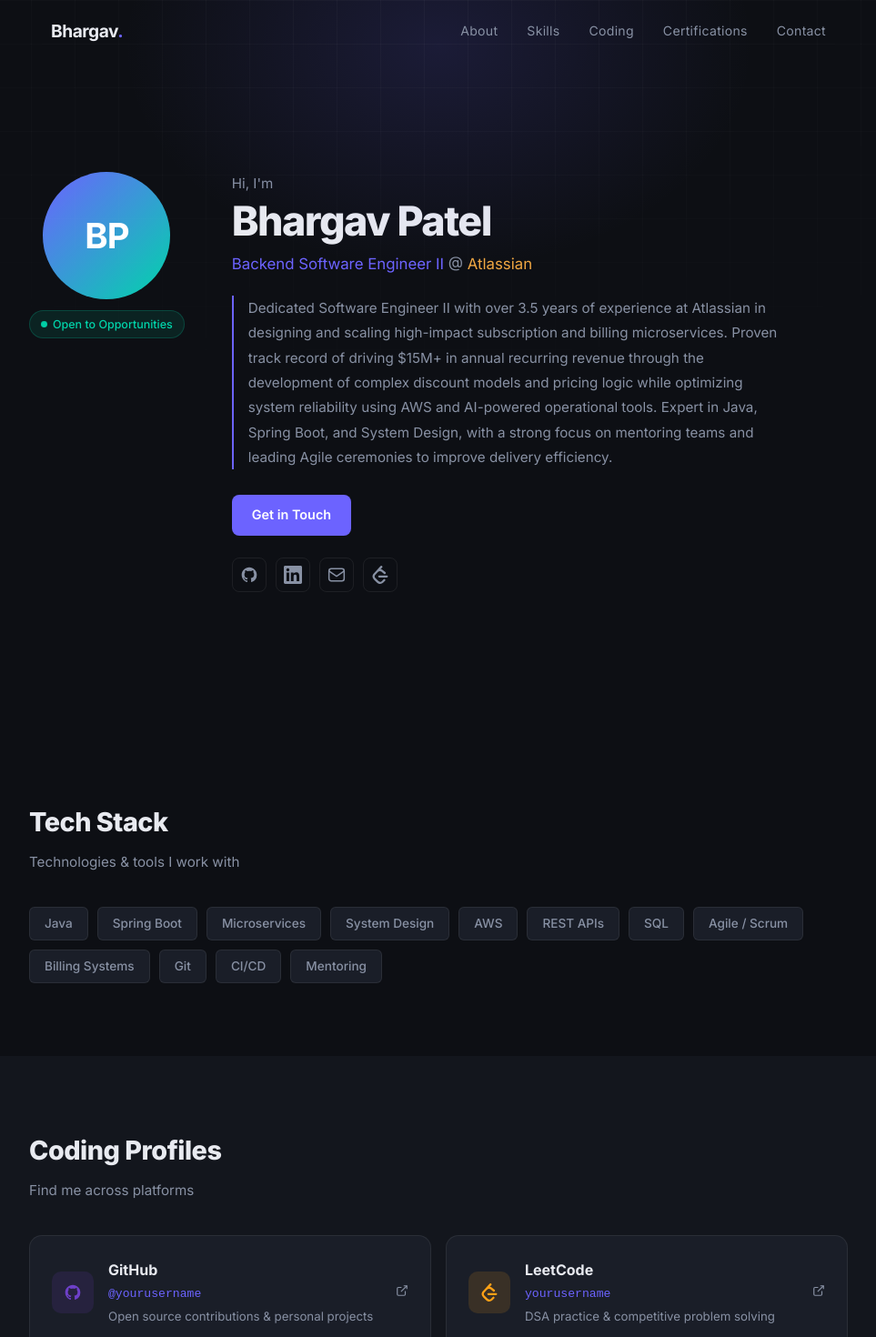
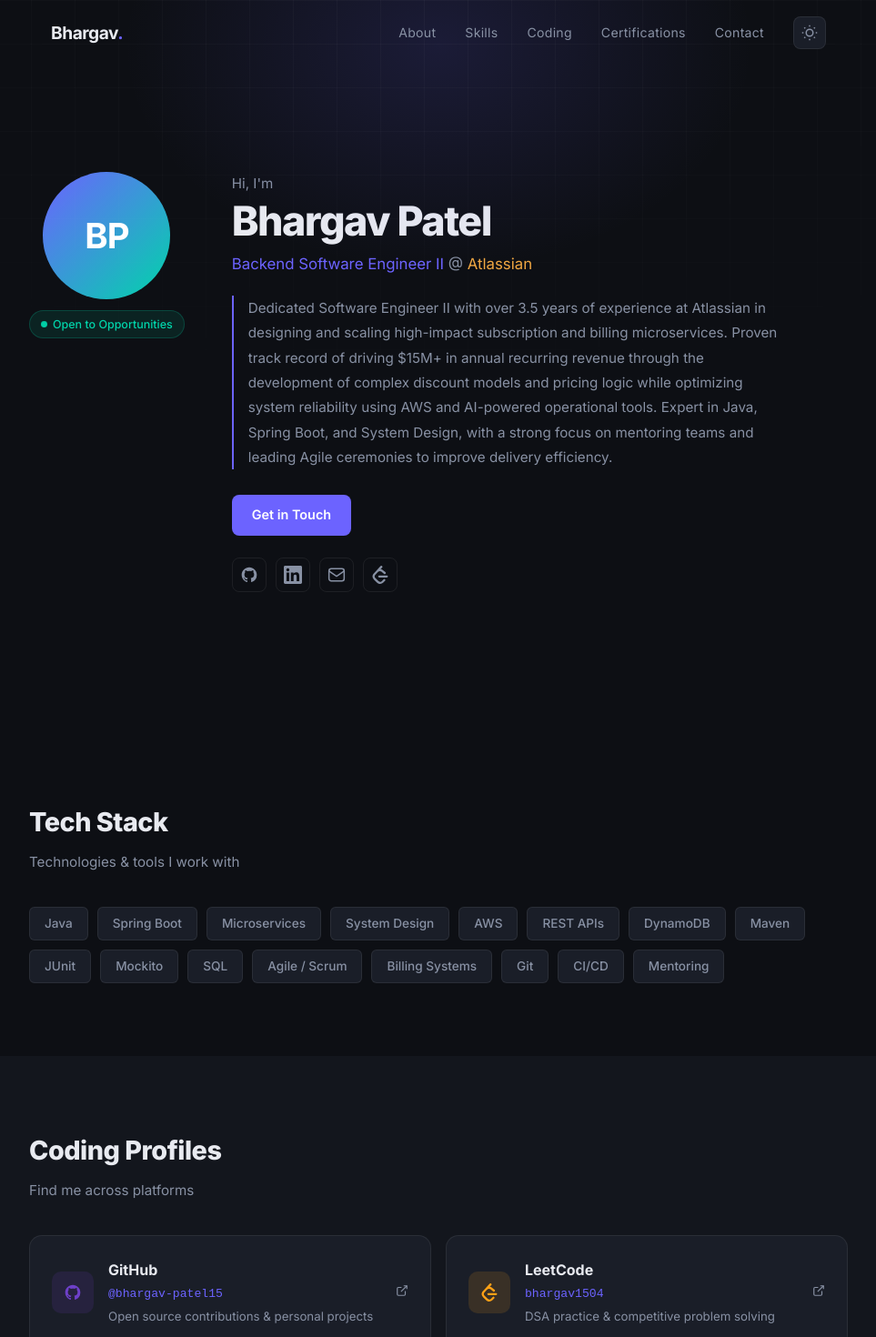
Before and after one commit to bhargav-patel15/portfolio, a React (Vite) app: page / in a window 1280 px wide. Shown: the top 1470 px of the page at 91% size, without its empty margins (158-1121 px from the left). Built offline with nearby package versions, Linux system fonts and the light colour scheme.

Commit message:
Updated links in file

```diff
--- a/src/App.css
+++ b/src/App.css
@@ -16,6 +16,18 @@
   --font: 'Inter', 'Segoe UI', system-ui, sans-serif;
 }
 
+[data-theme="light"] {
+  --bg: #f5f6fa;
+  --bg2: #eef0f7;
+  --bg3: #ffffff;
+  --border: rgba(0,0,0,0.08);
+  --text: #1a1d26;
+  --muted: #5a6073;
+  --accent: #5046e5;
+  --accent2: #009e7e;
+  --company: #c47f0a;
+}
+
 html { scroll-behavior: smooth; }
 body {
   background: var(--bg);
@@ -24,6 +36,7 @@
   font-size: 16px;
   line-height: 1.7;
   -webkit-font-smoothing: antialiased;
+  transition: background .3s, color .3s;
 }
 
 a { text-decoration: none; color: inherit; }
@@ -40,6 +53,9 @@
   backdrop-filter: blur(16px);
   border-color: var(--border);
 }
+[data-theme="light"] .nav--scrolled {
+  background: rgba(245,246,250,0.88);
+}
 .nav__inner {
   max-width: var(--max-w); margin: 0 auto;
   display: flex; align-items: center; justify-content: space-between;
@@ -48,12 +64,23 @@
 .nav__logo { font-size: 1.2rem; font-weight: 700; letter-spacing: -.5px; }
 .accent { color: var(--accent); }
 .company { color: var(--company); }
-.nav__links { display: flex; gap: 32px; }
+.nav__links { display: flex; gap: 32px; align-items: center; }
 .nav__link {
   font-size: 0.88rem; color: var(--muted); letter-spacing: .02em;
   transition: color .2s;
 }
 .nav__link:hover { color: var(--text); }
+
+/* ── Theme Toggle ── */
+.theme-toggle {
+  width: 36px; height: 36px; border-radius: 8px;
+  border: 1px solid var(--border);
+  background: var(--bg3);
+  color: var(--muted);
+  display: flex; align-items: center; justify-content: center;
+  cursor: pointer; transition: all .2s;
+}
+.theme-toggle:hover { border-color: var(--accent); color: var(--accent); }
 
 /* ── Hero ── */
 .hero {
@@ -76,6 +103,11 @@
   background-size: 48px 48px;
   mask-image: radial-gradient(ellipse 80% 60% at 50% 0%, black, transparent);
   pointer-events: none;
+}
+[data-theme="light"] .hero__grid {
+  background-image:
+    linear-gradient(rgba(0,0,0,.04) 1px, transparent 1px),
+    linear-gradient(90deg, rgba(0,0,0,.04) 1px, transparent 1px);
 }
 .hero__inner {
   max-width: var(--max-w); margin: 0 auto; width: 100%;
@@ -122,13 +154,9 @@
   padding: 10px 22px; border-radius: 8px;
   font-size: 0.9rem; font-weight: 600; transition: all .2s; cursor: pointer;
 }
-.btn--primary {
-  background: var(--accent); color: white;
-}
+.btn--primary { background: var(--accent); color: white; }
 .btn--primary:hover { background: #5a52ee; transform: translateY(-1px); }
-.btn--outline {
-  border: 1px solid var(--border); color: var(--text);
-}
+.btn--outline { border: 1px solid var(--border); color: var(--text); background: transparent; }
 .btn--outline:hover { border-color: var(--accent); color: var(--accent); }
 
 .hero__socials { display: flex; gap: 10px; }
@@ -140,7 +168,7 @@
 .social-btn:hover { border-color: var(--accent); color: var(--accent); background: rgba(108,99,255,0.08); }
 
 /* ── Sections ── */
-.section { padding: 80px 24px; }
+.section { padding: 80px 24px; background: var(--bg); }
 .section--alt { background: var(--bg2); }
 .section__inner { max-width: var(--max-w); margin: 0 auto; }
 .section__inner--center { text-align: center; }
@@ -161,12 +189,9 @@
 .cards-grid { display: grid; grid-template-columns: repeat(auto-fit, minmax(280px, 1fr)); gap: 16px; }
 .card {
   background: var(--bg3); border: 1px solid var(--border);
-  border-radius: var(--radius); padding: 24px;
-  transition: all .25s;
+  border-radius: var(--radius); padding: 24px; transition: all .25s;
 }
-.card--link {
-  display: flex; align-items: center; gap: 16px; cursor: pointer;
-}
+.card--link { display: flex; align-items: center; gap: 16px; cursor: pointer; }
 .card--link:hover {
   border-color: var(--accent); transform: translateY(-2px);
   box-shadow: 0 8px 32px rgba(108,99,255,0.12);
@@ -189,9 +214,7 @@
   border-radius: var(--radius); padding: 20px 24px;
   transition: all .25s; cursor: pointer;
 }
-.cert-card:hover {
-  border-color: var(--company); transform: translateX(4px);
-}
+.cert-card:hover { border-color: var(--company); transform: translateX(4px); }
 .cert-card__badge { font-size: 2rem; flex-shrink: 0; }
 .cert-card__body { flex: 1; }
 .cert-card__name { font-size: 1rem; font-weight: 700; margin-bottom: 3px; }
@@ -200,8 +223,7 @@
 
 /* ── Contact ── */
 .contact-grid {
-  display: flex; flex-wrap: wrap; justify-content: center; gap: 12px;
-  margin-top: 8px;
+  display: flex; flex-wrap: wrap; justify-content: center; gap: 12px; margin-top: 8px;
 }
 .contact-item {
   display: flex; align-items: center; gap: 10px;
@@ -214,7 +236,7 @@
 /* ── Footer ── */
 .footer {
   text-align: center; padding: 28px 24px;
-  border-top: 1px solid var(--border);
+  background: var(--bg); border-top: 1px solid var(--border);
   font-size: 0.83rem; color: var(--muted);
 }
 
--- a/src/App.jsx
+++ b/src/App.jsx
@@ -35,16 +35,42 @@
   </svg>
 );
 
+// ── Theme Icons ───────────────────────────────────────────
+const SunIcon = () => (
+  <svg viewBox="0 0 24 24" fill="none" stroke="currentColor" strokeWidth="2" width="18" height="18">
+    <circle cx="12" cy="12" r="5"/>
+    <line x1="12" y1="1" x2="12" y2="3"/>
+    <line x1="12" y1="21" x2="12" y2="23"/>
+    <line x1="4.22" y1="4.22" x2="5.64" y2="5.64"/>
+    <line x1="18.36" y1="18.36" x2="19.78" y2="19.78"/>
+    <line x1="1" y1="12" x2="3" y2="12"/>
+    <line x1="21" y1="12" x2="23" y2="12"/>
+    <line x1="4.22" y1="19.78" x2="5.64" y2="18.36"/>
+    <line x1="18.36" y1="5.64" x2="19.78" y2="4.22"/>
+  </svg>
+);
+
+const MoonIcon = () => (
+  <svg viewBox="0 0 24 24" fill="none" stroke="currentColor" strokeWidth="2" width="18" height="18">
+    <path d="M21 12.79A9 9 0 1111.21 3 7 7 0 0021 12.79z"/>
+  </svg>
+);
+
 // ── Main App ──────────────────────────────────────────────
 export default function App() {
   const [activeSection, setActiveSection] = useState('about');
   const [scrolled, setScrolled] = useState(false);
+  const [isDark, setIsDark] = useState(true);
 
   useEffect(() => {
     const onScroll = () => setScrolled(window.scrollY > 40);
     window.addEventListener('scroll', onScroll);
     return () => window.removeEventListener('scroll', onScroll);
   }, []);
+
+  useEffect(() => {
+    document.documentElement.setAttribute('data-theme', isDark ? 'dark' : 'light');
+  }, [isDark]);
 
   const initials = profile.name.split(' ').map(n => n[0]).join('');
 
@@ -61,6 +87,9 @@
                 {s}
               </a>
             ))}
+            <button className="theme-toggle" onClick={() => setIsDark(!isDark)} title="Toggle theme">
+              {isDark ? <SunIcon /> : <MoonIcon />}
+            </button>
           </div>
         </div>
       </nav>
--- a/src/config.js
+++ b/src/config.js
@@ -14,10 +14,10 @@
 };
 
 export const links = {
-  github: "https://github.com/yourusername",
-  linkedin: "https://linkedin.com/in/yourusername",
-  leetcode: "https://leetcode.com/yourusername",
-  email: "bhargav@example.com",
+  github: "https://github.com/bhargav-patel15",
+  linkedin: "https://www.linkedin.com/in/bhargav1541/",
+  leetcode: "https://leetcode.com/u/bhargav1504/",
+  email: "bhargavpatel1541@gmail.com",
   // Add more or remove any you don't need:
   // twitter: "https://twitter.com/yourusername",
   // portfolio: "https://yourwebsite.com",
@@ -25,8 +25,8 @@
 
 export const skills = [
   "Java", "Spring Boot", "Microservices", "System Design",
-  "AWS", "REST APIs", "SQL", "Agile / Scrum",
-  "Billing Systems", "Git", "CI/CD", "Mentoring",
+  "AWS", "REST APIs", "DynamoDB", "Maven", "JUnit", "Mockito", "SQL",
+  "Agile / Scrum", "Billing Systems", "Git", "CI/CD", "Mentoring",
 ];
 
 export const certifications = [
@@ -35,7 +35,7 @@
     issuer: "Amazon Web Services",
     year: "2024",
     badge: "☁️",
-    link: "#", // Add your credential URL
+    link: "https://drive.google.com/file/d/1lD6_GOxQ2PreyQUNuEp0RC47NgquL0p1/view", // Add your credential URL
   },
   // Add more certifications:
   // {
@@ -50,17 +50,17 @@
 export const codingProfiles = [
   {
     platform: "GitHub",
-    handle: "@yourusername",
+    handle: "@bhargav-patel15",
     description: "Open source contributions & personal projects",
-    url: "https://github.com/yourusername",
+    url: "https://github.com/bhargav-patel15",
     icon: "github",
     color: "#6e40c9",
   },
   {
     platform: "LeetCode",
-    handle: "yourusername",
+    handle: "bhargav1504",
     description: "DSA practice & competitive problem solving",
-    url: "https://leetcode.com/yourusername",
+    url: "https://leetcode.com/bhargav1504",
     icon: "leetcode",
     color: "#FFA116",
   },
```
Also changed, not shown: 1 other file (tests, documents, lock files or other folders).
